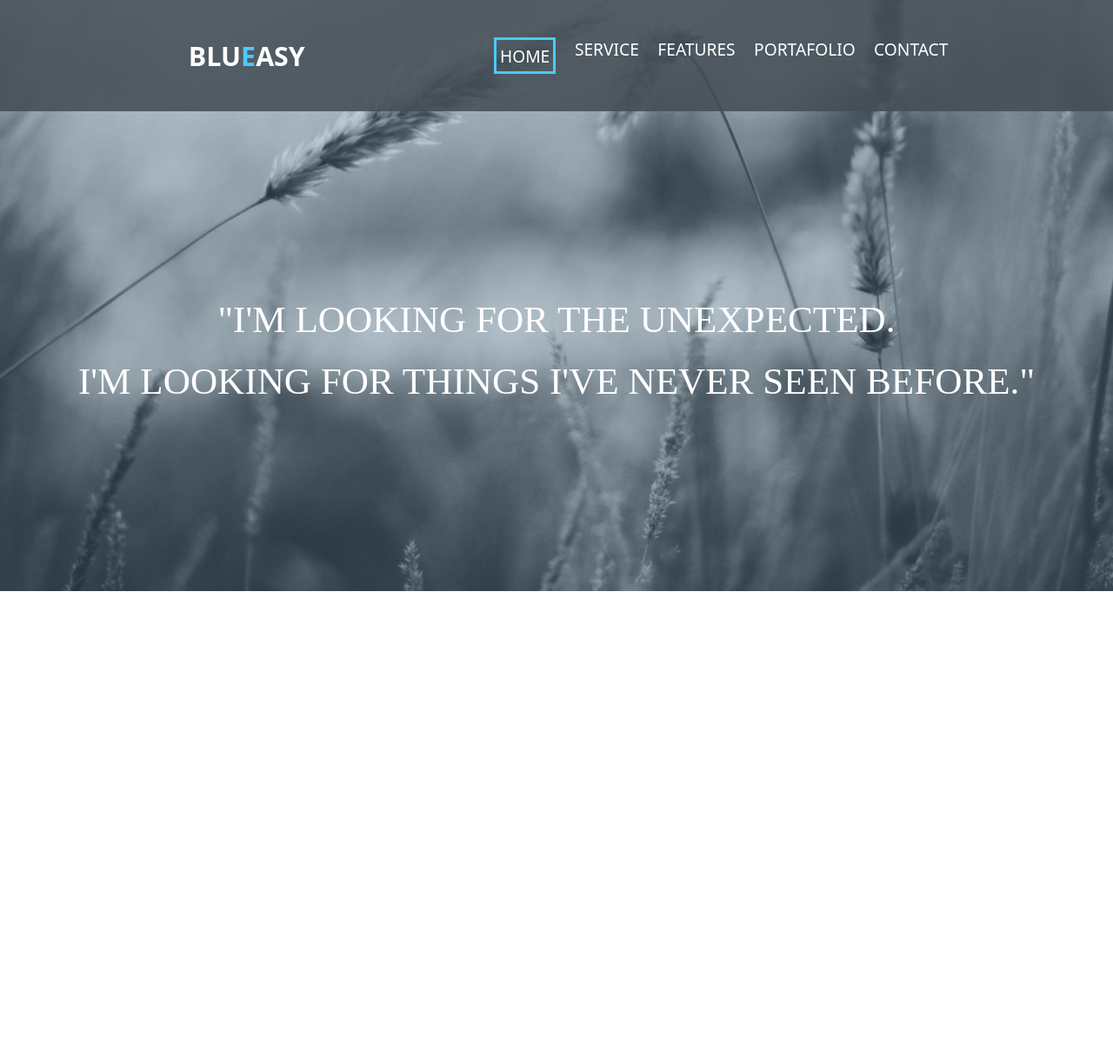
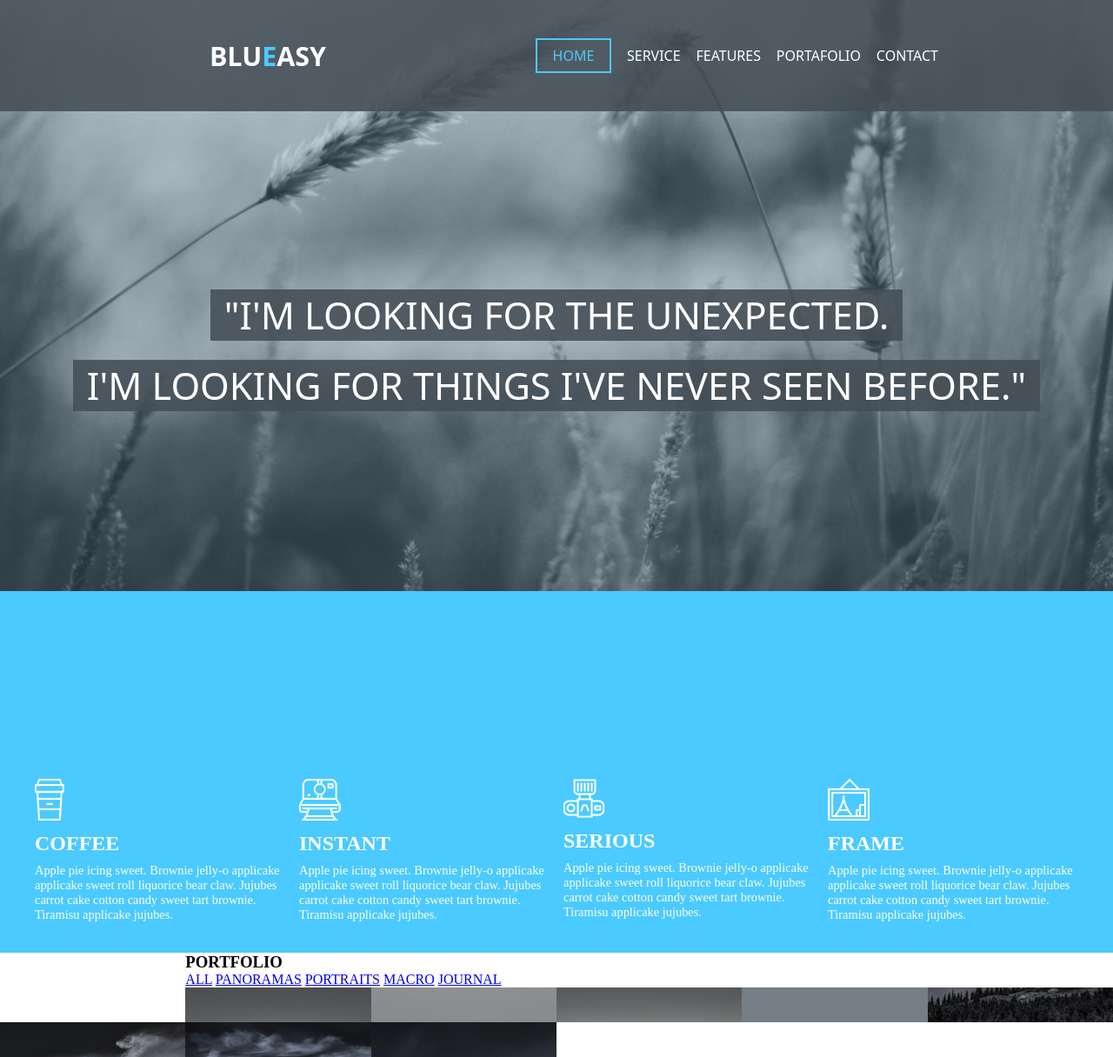
Before and after one commit to Jovanny1227/Proyecto-BLUEASY, a plain HTML site: page index.html in a window 1280 px wide. Shown: the whole page at 87% size. Before the commit the page ends 800 px from the top, so only its background shows below. Drawn offline with Linux system fonts and the light colour scheme.

Commit message:
Segundo commit

```diff
--- a/index.html
+++ b/index.html
@@ -16,10 +16,10 @@
             </div>
             <div class="hipervinculos">
                 <a href="#" class="seleccionado">HOME</a>
-                <a href="#">SERVICE</a>
-                <a href="#">FEATURES</a>
-                <a href="#">PORTAFOLIO</a>
-                <a href="#">CONTACT</a>
+                <a href="#" class="blanco">SERVICE</a>
+                <a href="#" class="blanco">FEATURES</a>
+                <a href="#" class="blanco">PORTAFOLIO</a>
+                <a href="#" class="blanco">CONTACT</a>
             </div>
         </header>
         <div class="textoCentro">
@@ -27,6 +27,51 @@
             <h2>I'M LOOKING FOR THINGS I'VE NEVER SEEN BEFORE."</h2>
         </div>
     </section>
+    <section class="container2">
+        <div class="caja1">
+            <img src="img/coffee.png" alt="cafe">
+            <h2>COFFEE</h2>
+            <p>Apple pie icing sweet. Brownie jelly-o applicake applicake sweet roll liquorice bear claw. Jujubes carrot
+                cake cotton candy sweet tart brownie. Tiramisu applicake jujubes.</p>
+        </div>
+        <div class="caja2">
+            <img src="img/instant.png" alt="instant">
+            <h2>INSTANT</h2>
+            <p>Apple pie icing sweet. Brownie jelly-o applicake applicake sweet roll liquorice bear claw. Jujubes carrot
+                cake cotton candy sweet tart brownie. Tiramisu applicake jujubes.</p>
+        </div>
+        <div class="caja3">
+            <img src="img/serious.png" alt="serious">
+            <h2>SERIOUS</h2>
+            <p>Apple pie icing sweet. Brownie jelly-o applicake applicake sweet roll liquorice bear claw. Jujubes carrot
+                cake cotton candy sweet tart brownie. Tiramisu applicake jujubes.</p>
+        </div>
+        <div class="caja4">
+            <img src="img/frame.png" alt="frame">
+            <h2>FRAME</h2>
+            <p>Apple pie icing sweet. Brownie jelly-o applicake applicake sweet roll liquorice bear claw. Jujubes carrot
+                cake cotton candy sweet tart brownie. Tiramisu applicake jujubes.</p>
+        </div>
+    </section>
+    <section class="container3">
+        <div class="portafolio">
+            <h3>PORTFOLIO</h3>
+            <a href="#">ALL</a>
+            <a href="#">PANORAMAS</a>
+            <a href="#">PORTRAITS</a>
+            <a href="#">MACRO</a>
+            <a href="#">JOURNAL</a>
+        </div>
+        <div class="imagen1"></div>
+        <div class="imagen2"></div>
+        <div class="imagen3"></div>
+        <div class="imagen4"></div>
+        <div class="imagen5"></div>
+        <div class="imagen6"></div>
+        <div class="imagen7"></div>
+        <div class="imagen8"></div>
+
+    </section>
 </body>
 
 </html>
--- a/style.css
+++ b/style.css
@@ -37,15 +37,20 @@ h1 {
 }
 
 .hipervinculos a {
-    color: white;
     text-decoration: none;
-    font-size: 1.2rem;
+    font-size: 1rem;
     font-family: system-ui, -apple-system, BlinkMacSystemFont, 'Segoe UI', Roboto, Oxygen, Ubuntu, Cantarell, 'Open Sans', 'Helvetica Neue', sans-serif;
+    place-content: center;
 }
 
 .seleccionado {
-    border: solid rgb(75, 202, 255);
-    padding: 1%;
+    border: 2px solid rgb(75, 202, 255);
+    padding: 2% 5%;
+    color: rgb(75, 202, 255);
+}
+
+.blanco {
+    color: white;
 }
 
 .textoCentro {
@@ -61,4 +66,101 @@ h1 {
     font-size: 2.7rem;
     color: white;
     font-weight: 100;
+    background-color: rgb(67, 78, 85, 0.87);
+    padding: 0 1rem;
+    font-family: system-ui, -apple-system, BlinkMacSystemFont, 'Segoe UI', Roboto, Oxygen, Ubuntu, Cantarell, 'Open Sans', 'Helvetica Neue', sans-serif;
 }
+
+.container2 {
+    display: grid;
+    width: auto;
+    grid-template-columns: repeat(8, 1fr);
+    grid-template-rows: 1fr 1fr;
+    justify-content: center;
+    background-color: rgb(75, 202, 255);
+    gap: 1rem;
+    color: white;
+}
+
+.caja1 {
+    grid-column: 3/4;
+    grid-row: 2/3;
+    height: 25vh;
+}
+
+.caja2 {
+    grid-column: 4/5;
+    grid-row: 2/3;
+    height: 25vh;
+}
+
+.caja3 {
+    grid-column: 5/6;
+    grid-row: 2/3;
+    height: 25vh;
+}
+
+.caja4 {
+    grid-column: 6/7;
+    grid-row: 2/3;
+    height: 25vh;
+}
+
+.container2 h2 {
+    margin: 9px 0;
+}
+
+.container2 p {
+    width: 18rem;
+    font-size: 0.9rem;
+}
+
+.container3 {
+    display: grid;
+    /* place-items: center; */
+    width: auto;
+    grid-template-columns: repeat(6, 1fr);
+    grid-template-rows: repeat(3, 1fr);
+}
+
+.portafolio {
+    /* display: flex;
+    justify-content: space-between; */
+    grid-column: 2/6;
+}
+
+.imagen1 {
+    background-image: url(img/photo01.png);
+    grid-column: 2/3;
+}
+
+.imagen2 {
+    background-image: url(img/photo02.png);
+    grid-column: 3/4;
+}
+
+.imagen3 {
+    background-image: url(img/photo03.png);
+    grid-column: 4/5;
+}
+
+.imagen4 {
+    background-image: url(img/photo04.png);
+    grid-column: 5/6;
+}
+
+.imagen5 {
+    background-image: url(img/photo05.png);
+}
+
+.imagen6 {
+    background-image: url(img/photo06.png);
+}
+
+.imagen7 {
+    background-image: url(img/photo07.png);
+}
+
+.imagen8 {
+    background-image: url(img/photo08.png);
+}
```
